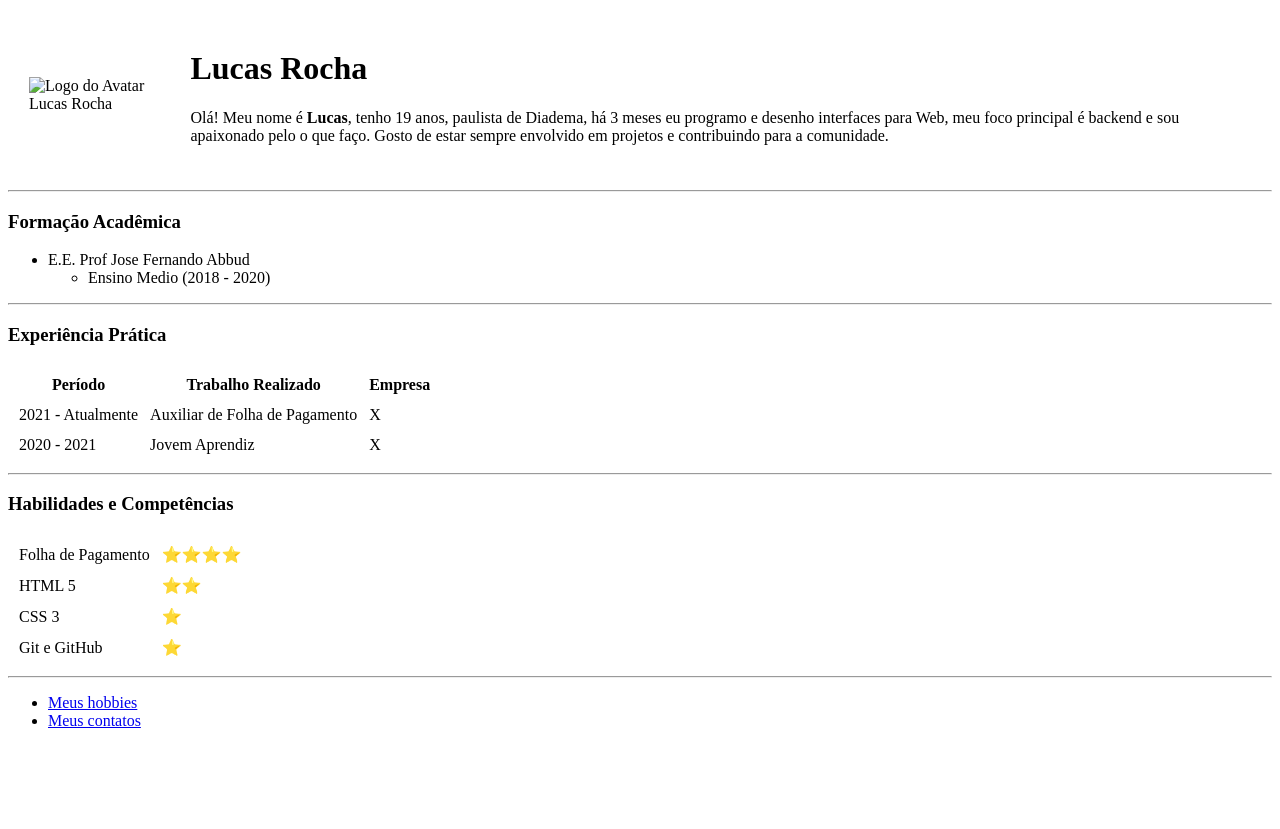
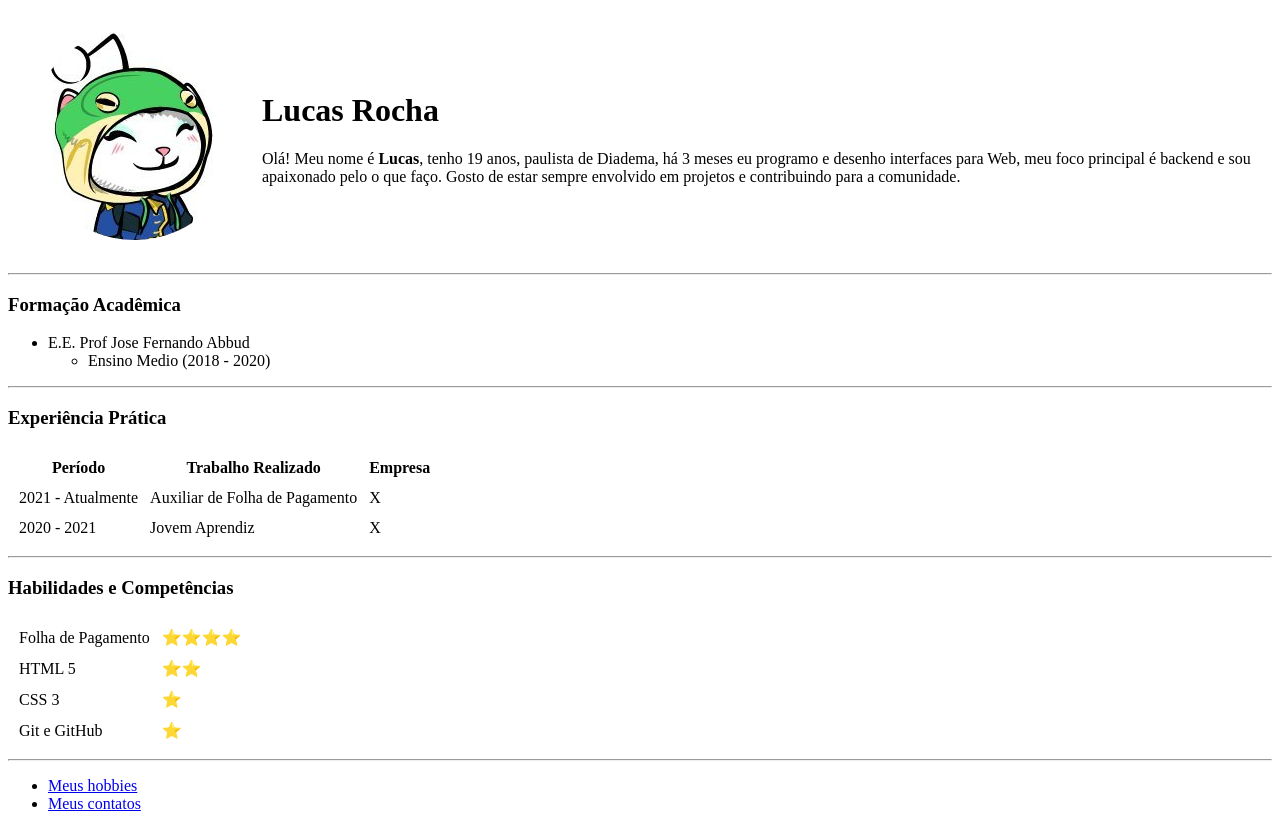
Before and after one commit to LogLucasRocha/CV, a plain HTML site: page index.html in a window 1280 px wide. Before the commit the page ends 800 px from the top, so only its background shows below. Drawn offline with Linux system fonts and the light colour scheme.

Commit message:
Image fixed

```diff
--- a/index.html
+++ b/index.html
@@ -12,7 +12,7 @@
 <body>
     <table cellspacing="20">
         <tr>
-            <td><img src="Images/avatar-circle.png" alt="Logo do Avatar Lucas Rocha"></td>
+            <td><img src="HTML - Personal Site/Images/avatar-circle.png" alt="Logo do Avatar Lucas Rocha"></td>
             <td>    <h1>Lucas Rocha</h1>
                 <p>Olá! Meu nome é <strong>Lucas</strong>, tenho 19 anos, paulista de Diadema, há 3 meses eu programo e desenho interfaces para Web, meu foco principal é backend e sou apaixonado pelo o que faço. Gosto de estar sempre envolvido em projetos e contribuindo para a comunidade.</p></td>
         </tr>
```
